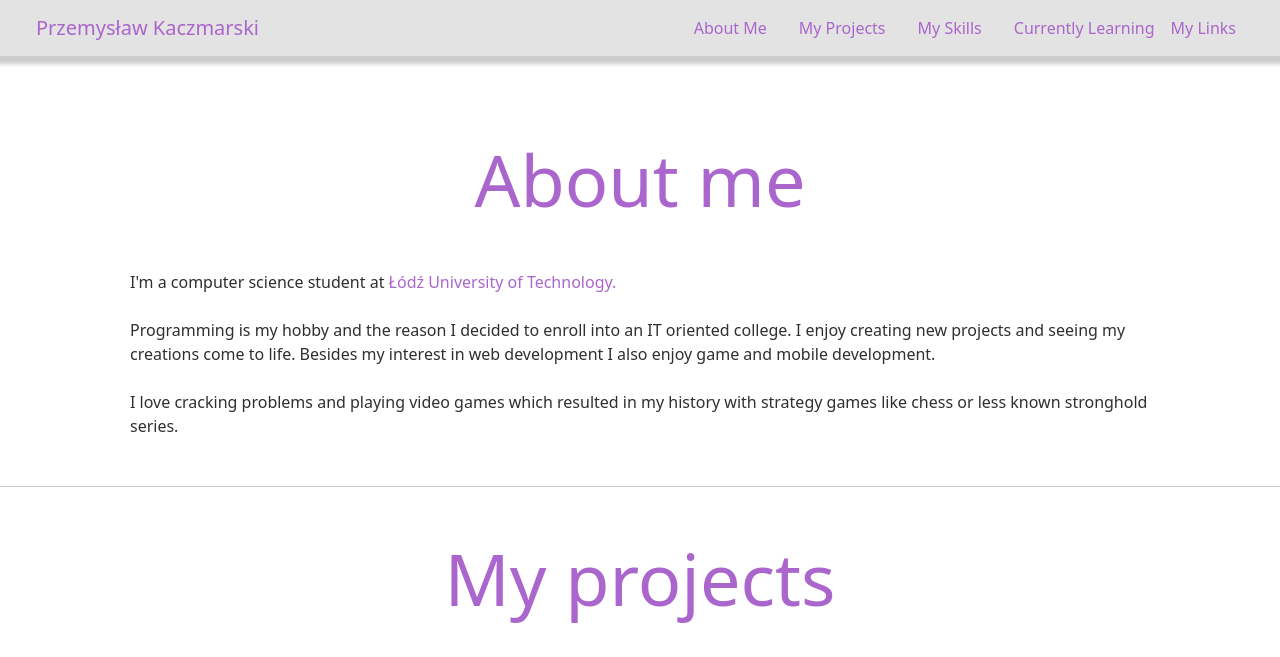
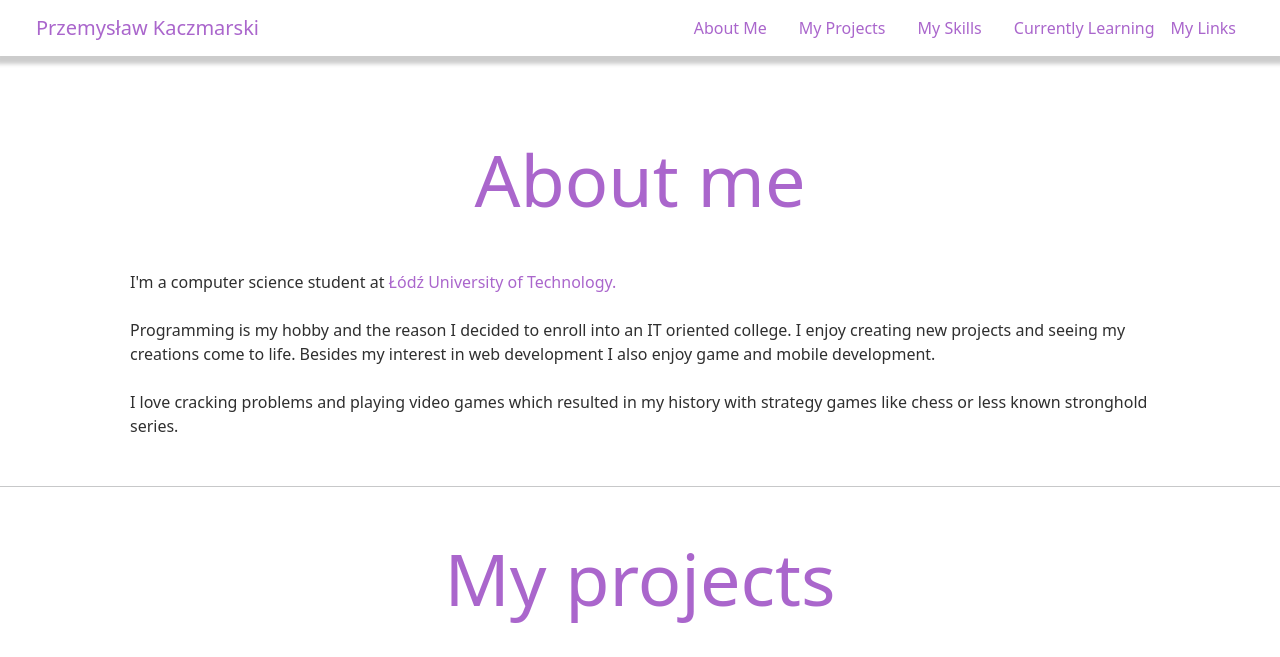
Before and after one commit to Eciric/Portfolio, a plain HTML site: page index.html in a window 1280 px wide. Shown: the top 657 px of the page. Drawn offline with nearby package versions, Linux system fonts and the light colour scheme.

Commit message:
Update styles.css

```diff
--- a/styles.css
+++ b/styles.css
@@ -1,5 +1,5 @@
 .navbar {
-    background-color: rgba(200, 200, 200, 0.5) !important;
+    background-color: rgba(255, 255, 255, 0.5) !important;
 	box-shadow: 0 4px 4px 4px rgba(0,0,0,.2);
     -webkit-backdrop-filter: blur(5px);
      backdrop-filter: blur(5px);
```
